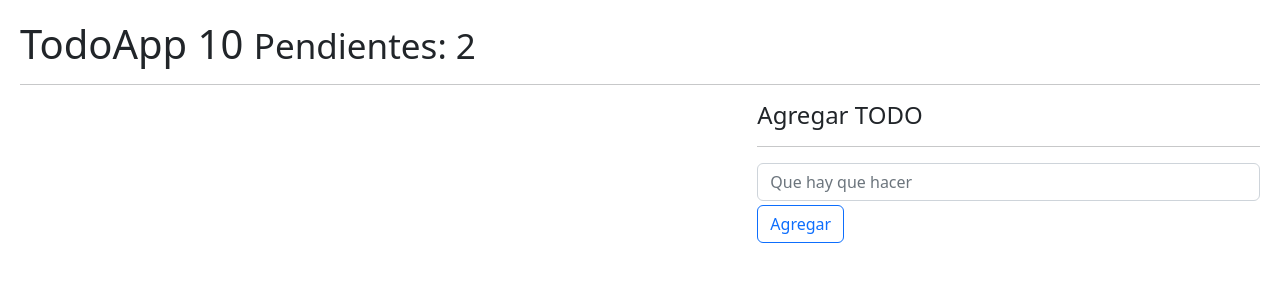
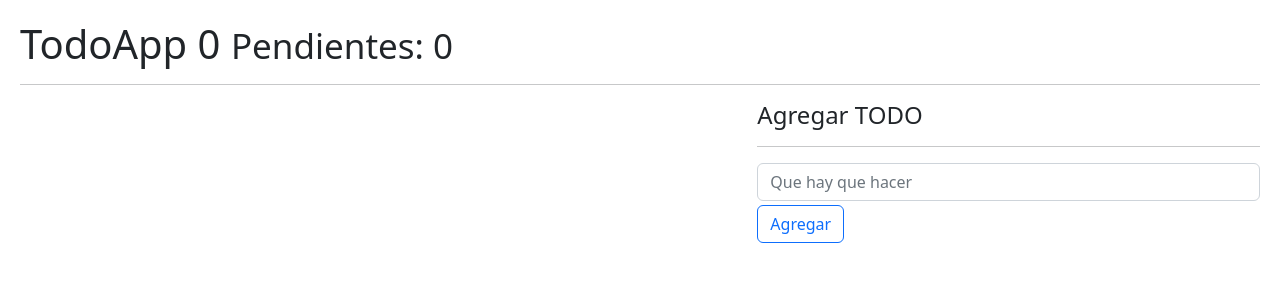
Before and after one commit to harold2tg/05-hook-app, a React (Vite) app: page / in a window 1280 px wide. Shown: the top 300 px of the page. Built offline with nearby package versions, Linux system fonts and the light colour scheme.

Commit message:
150. Resolución de la tarea - useTodos

```diff
--- a/src/08-useReducer/TodoApp.jsx
+++ b/src/08-useReducer/TodoApp.jsx
@@ -2,49 +2,17 @@ import {useReducer, useEffect} from 'react'
 import { TodoList } from './TodoList'
 import {todoReducer} from './todoReducer'
 import { TodoAdd } from './TodoAdd'
+import { useTodo } from '../hook/useTodo'
 
-const initialState = []
 
-const init = () => {
-    return JSON.parse( localStorage.getItem('todos')) || [];
-}
 
 export const TodoApp = () => {
-    const [todos, dispatch] = useReducer(todoReducer, initialState,init);
-    localStorage.setItem('todos',JSON.stringify( todos ));
-    useEffect(() => {
-        console.log(todos)
-    }, [todos])
 
-
-    const handNewTodo = (todo) => {
-        const action = {
-            type : '[TODO] Add Todo]',
-            payload : todo,
-        }
-        dispatch(action);
-    }
-
-
-    const handDeleteTodo = (id) => {
-        dispatch({
-            type : '[TODO] Remove Todo]',
-            payload : id,
-        });
-        // dispatch(action);
-    }
-
-    const handToggleTodo = (id) => {
-        dispatch({
-            type : '[TODO] Toggle Todo]',
-            payload : id,
-        });
-
-    }
+    const {todos, todosCount, pendingTodosCount ,handDeleteTodo,handNewTodo,handToggleTodo} = useTodo();
 
   return (
     <>
-        <h1>TodoApp 10 <small>Pendientes: 2</small></h1>
+        <h1>TodoApp {todosCount} <small>Pendientes: {pendingTodosCount}</small></h1>
         <hr />
         <div className="row">
             <div className="col-7">
--- /dev/null
+++ b/src/hook/useTodo.js
@@ -0,0 +1,57 @@
+import { useEffect, useReducer } from "react";
+import { todoReducer } from "../08-useReducer/todoReducer";
+
+
+const init = () => {
+    return JSON.parse( localStorage.getItem('todos')) || [];
+}
+
+export const useTodo = () => {
+    const [todos, dispatch] = useReducer(todoReducer, [],init);
+    localStorage.setItem('todos',JSON.stringify( todos ));
+    useEffect(() => {
+        console.log(todos)
+    }, [todos])
+
+
+    const handNewTodo = (todo) => {
+        const action = {
+            type : '[TODO] Add Todo]',
+            payload : todo,
+        }
+        dispatch(action);
+    }
+
+    const handDeleteTodo = (id) => {
+        dispatch({
+            type : '[TODO] Remove Todo]',
+            payload : id,
+        });
+        // dispatch(action);
+    }
+
+    const handToggleTodo = (id) => {
+        dispatch({
+            type : '[TODO] Toggle Todo]',
+            payload : id,
+        });
+    }
+
+    const todosCount =() => {
+        return todos.length
+
+    }
+    const pendingTodosCount = () => {
+        return todos.filter(todo => !todo.done).length
+
+    }
+
+    return {
+        todos,
+        handDeleteTodo,
+        handNewTodo,
+        handToggleTodo,
+        pendingTodosCount:pendingTodosCount(),
+        todosCount:todosCount(),
+    }
+}
```
